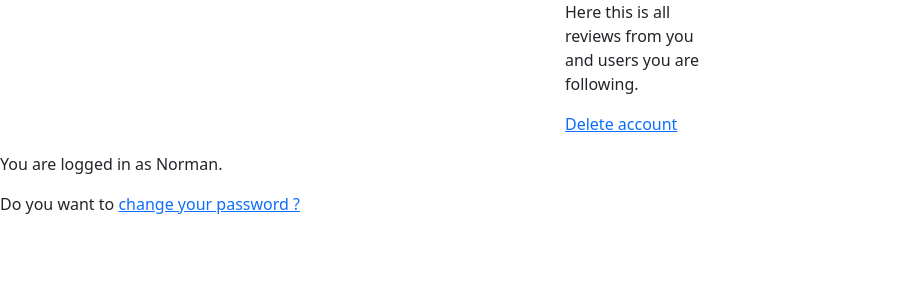
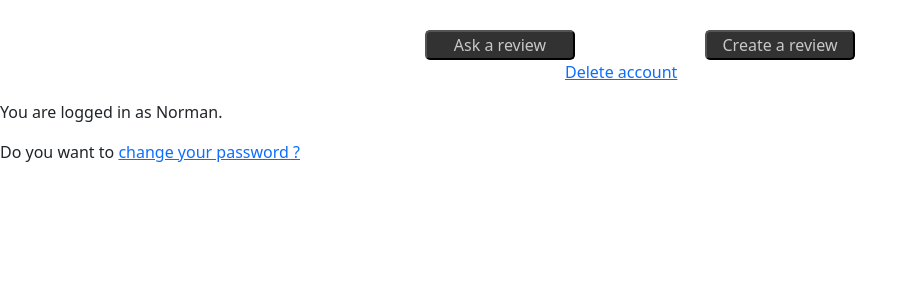
Before and after one commit to Kmenguete/OpenClassroom_project9, a Django app: page /home/ in a window 1280 px wide; the page is wider, and only the part inside the window is pictured. Shown: the part 128-428 px from the top of that part, without its empty margins (0-918 px from the left). Run offline with Django 4.2, Linux system fonts and the light colour scheme; a user stored in the database is signed in.

Commit message:
successfully added ask review button and create review button

```diff
--- a/litreview/reviews/templates/reviews/home.html
+++ b/litreview/reviews/templates/reviews/home.html
@@ -3,7 +3,8 @@
     {% load static %}
     <div id="home">
     <link rel="stylesheet" href="{% static 'reviews/styles.css' %}" />
-    <p>Here this is all reviews from you and users you are following.</p>
+    <button id="ask_review" type="submit">Ask a review</button>
+    <button id="create_review" type="submit">Create a review</button>
     <p><a href="{% url 'delete_account' user.id %}">Delete account</a></p>
     </div>
 {% endblock content %}
```
